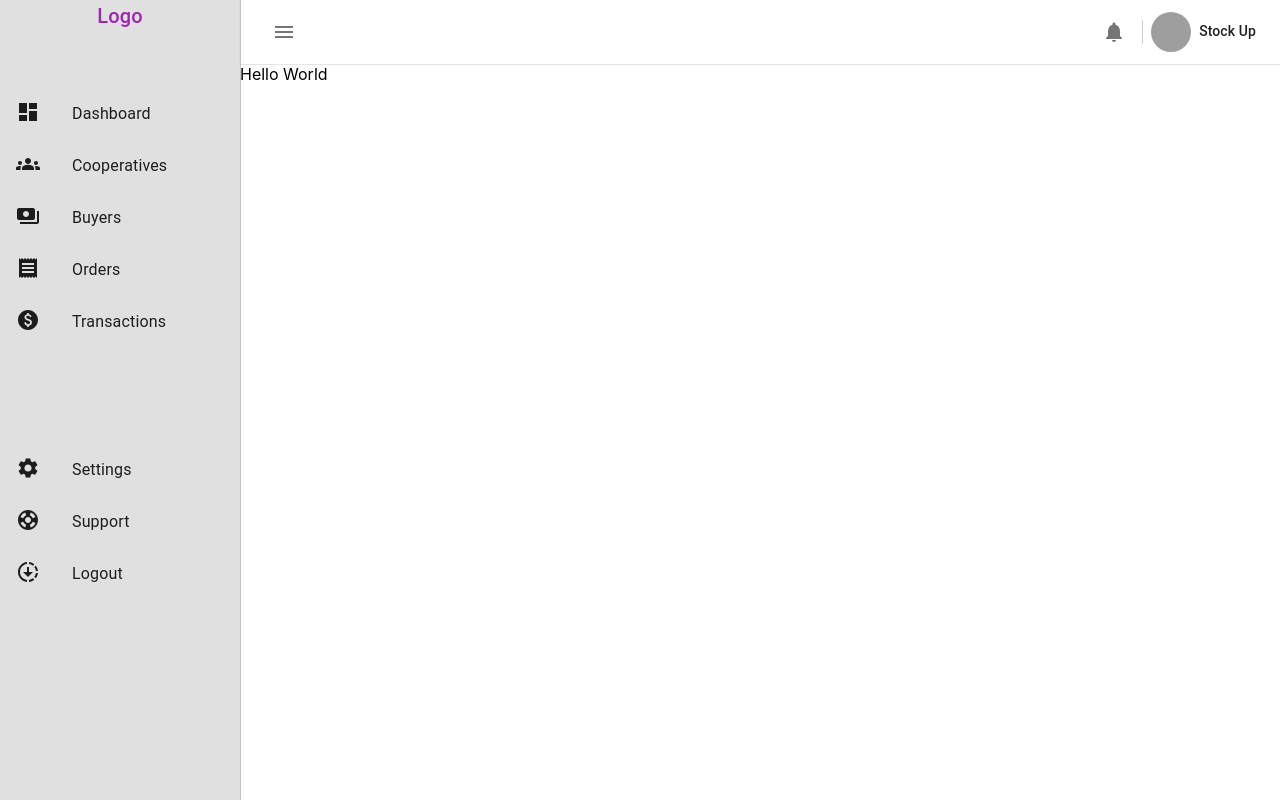
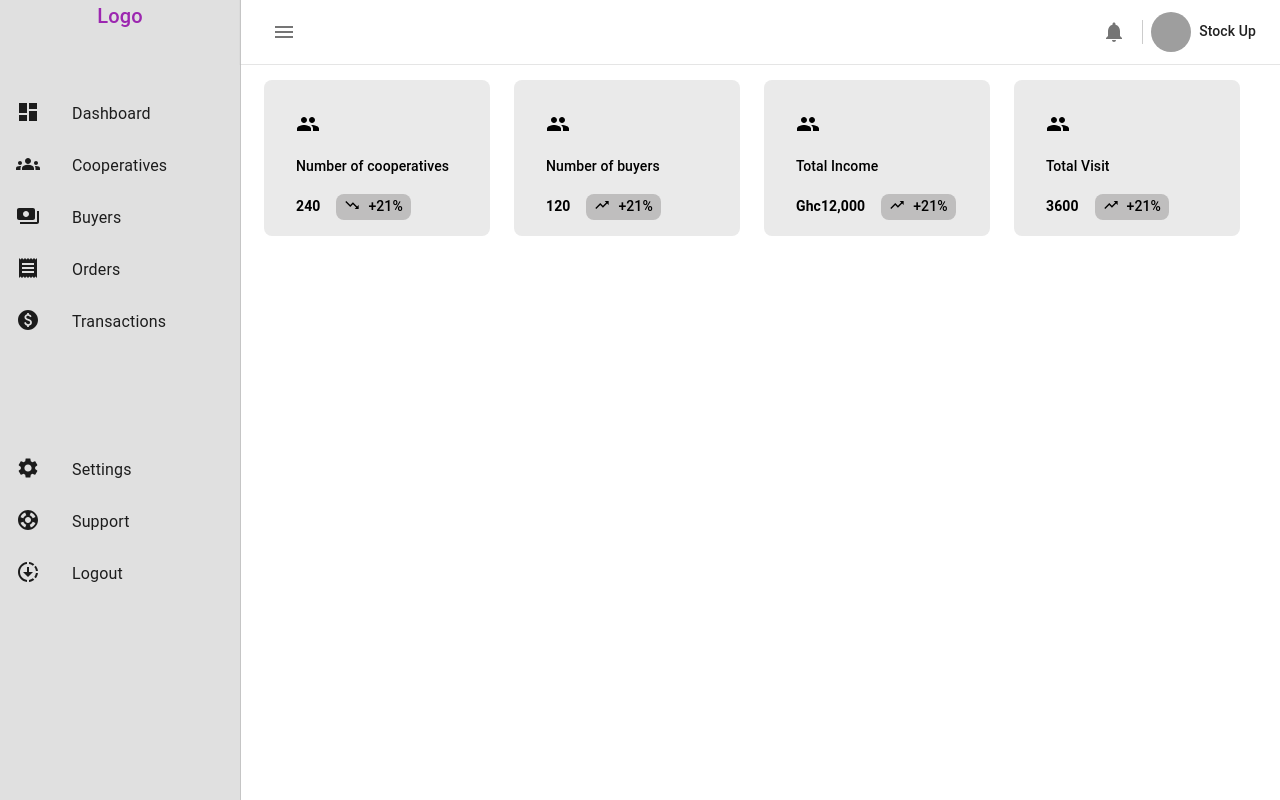
Before and after one commit to Cariscastockup/stock-up-the-farm-dashboards, a React (Create React App) app: page / in a window 1280 px wide. Built offline with nearby package versions, Linux system fonts and the light colour scheme; grey boxes are pictures that could not be loaded.

Commit message:
Add DashboardCard

```diff
--- a/src/App.js
+++ b/src/App.js
@@ -1,11 +1,14 @@
-import React from "react";
+import React, { memo } from "react";
 import { Box } from "@mui/material";
+
+import AppBar from "./components/AppBar";
 import AppDrawer from "./components/AppDrawer";
+import AppContextComponent from "./context/AppContext";
+import AppRoutesContainer from "./components/AppRoutesContainer";
+import Main from "./components/Main";
+import theme from "./theme";
 import { ThemeProvider } from "@mui/material";
-import theme from "./theme";
-import AppContextComponent from "./context/AppContext";
-import Main from "./components/Main";
-import AppBar from "./components/AppBar";
+
 
 function App() {
   return (
@@ -14,11 +17,13 @@ function App() {
         <Box>
           <AppBar />
           <AppDrawer />
-          <Main>Hello World</Main>
+          <Main>
+            <AppRoutesContainer />
+          </Main>
         </Box>
       </ThemeProvider>
     </AppContextComponent>
   );
 }
 
-export default App;
+export default memo(App);
--- a/src/Pages/OverallDashboard.js
+++ b/src/Pages/OverallDashboard.js
@@ -1,9 +1,67 @@
-import React from 'react'
+import React, { memo } from "react";
+import { Container, Box, Grid, useTheme } from "@mui/material";
+
+import DashboardCard from "../components/DashboardCard";
+import { People, TrendingDown, TrendingUp } from "@mui/icons-material";
 
 const OverallDashboard = () => {
+  const theme = useTheme();
+
   return (
-    <div>OverallDashboard</div>
-  )
-}
+    <Box
+      sx={{
+        padding: `${theme.spacing(2)}`,
+        paddingTop: theme.spacing(4),
+      }}
+    >
+      <Container maxWidth="xl">
+        <Box>
+          <Grid container rowSpacing={5} columnSpacing={5}>
+            <Grid xs={12} md={4} lg={3} item>
+              <DashboardCard
+                Icon={<People />}
+                title="Number of cooperatives"
+                value={240}
+                ChipIcon={<TrendingDown fontSize="1em" />}
+                chipValue="+21%"
+                chipBackgroundColor={"#BFBEBE"}
+              />
+            </Grid>
+            <Grid xs={12} md={4} lg={3} item>
+              <DashboardCard
+                Icon={<People />}
+                title="Number of buyers"
+                value={120}
+                ChipIcon={<TrendingUp fontSize="1em" />}
+                chipValue="+21%"
+                chipBackgroundColor={"#BFBEBE"}
+              />
+            </Grid>
+            <Grid xs={12} md={4} lg={3} item>
+              <DashboardCard
+                Icon={<People />}
+                title="Total Income"
+                value={"Ghc12,000"}
+                ChipIcon={<TrendingUp fontSize="1em" />}
+                chipValue="+21%"
+                chipBackgroundColor={"#BFBEBE"}
+              />
+            </Grid>
+            <Grid xs={12} md={4} lg={3} item>
+              <DashboardCard
+                Icon={<People />}
+                title="Total Visit"
+                value={3600}
+                ChipIcon={<TrendingUp fontSize="1em" />}
+                chipValue="+21%"
+                chipBackgroundColor={"#BFBEBE"}
+              />
+            </Grid>
+          </Grid>
+        </Box>
+      </Container>
+    </Box>
+  );
+};
 
-export default OverallDashboard
+export default memo(OverallDashboard);
--- a/src/components/AppBar.js
+++ b/src/components/AppBar.js
@@ -76,7 +76,7 @@ const AppBar = () => {
           </Grid>
         </Toolbar>
       </MuiAppBar>
-      <Box sx={{ marginBottom: "4em" }} />
+      <Box sx={{ marginBottom: theme.spacing(8) }} />
     </Box>
   );
 };
--- /dev/null
+++ b/src/components/AppRoutesContainer.js
@@ -0,0 +1,13 @@
+import React, { memo } from "react";
+import { Route, Routes } from "react-router-dom";
+import OverallDashboard from "../Pages/OverallDashboard";
+
+const AppRoutesContainer = () => {
+  return (
+    <Routes>
+      <Route path="/" element={<OverallDashboard />} />
+    </Routes>
+  );
+};
+
+export default memo(AppRoutesContainer);
--- /dev/null
+++ b/src/components/DashboardCard.js
@@ -0,0 +1,63 @@
+import React, { memo } from "react";
+import { Box, Grid, Typography, useTheme } from "@mui/material";
+
+const DashboardCard = ({
+  Icon,
+  title,
+  value,
+  ChipIcon,
+  chipValue,
+  chipTintColor,
+  chipBackgroundColor,
+}) => {
+  const theme = useTheme();
+  return (
+    <Box>
+      <Grid
+        container
+        direction="column"
+        spacing={2}
+        sx={{
+          backgroundColor: theme.palette.common.lightXs,
+          padding: theme.spacing(2),
+          borderRadius: theme.spacing(1),
+        }}
+      >
+        <Grid item>{Icon}</Grid>
+        <Grid item>
+          <Typography variant="subtitle2">{title}</Typography>
+        </Grid>
+        <Grid item container spacing={2} alignItems="center">
+          <Grid item>
+            <Typography variant="subtitle2" fontWeight={"bold"}>
+              {value}
+            </Typography>
+          </Grid>
+          <Grid item>
+            <Box
+              sx={{
+                backgroundColor: chipBackgroundColor || "none",
+                padding: `2px ${theme.spacing(1)}`,
+                borderRadius: "0.5em",
+              }}
+            >
+              <Grid
+                container
+                spacing={1}
+                alignItems="center"
+                sx={{ color: chipTintColor || "none" }}
+              >
+                <Grid item>{ChipIcon}</Grid>
+                <Grid item>
+                  <Typography variant="subtitle2">{chipValue}</Typography>
+                </Grid>
+              </Grid>
+            </Box>
+          </Grid>
+        </Grid>
+      </Grid>
+    </Box>
+  );
+};
+
+export default memo(DashboardCard);
--- a/src/index.js
+++ b/src/index.js
@@ -3,11 +3,14 @@ import ReactDOM from 'react-dom/client';
 import './index.css';
 import App from './App';
 import reportWebVitals from './reportWebVitals';
+import { BrowserRouter as Router } from "react-router-dom";
 
-const root = ReactDOM.createRoot(document.getElementById('root'));
+const root = ReactDOM.createRoot(document.getElementById("root"));
 root.render(
   <React.StrictMode>
-    <App />
+    <Router>
+      <App />
+    </Router>
   </React.StrictMode>
 );
 
--- a/src/theme.js
+++ b/src/theme.js
@@ -5,7 +5,7 @@ const theme = createTheme({
     common: {
       black: "#000000",
       white: "#FFFFFF",
-      lightXs: "",
+      lightXs: "#EAEAEA",
       lightSm: "",
       lightMd: "",
       lightLg: "",
```
Also changed, not shown: src/components/README.md, src/data/dashboard.js (added).
